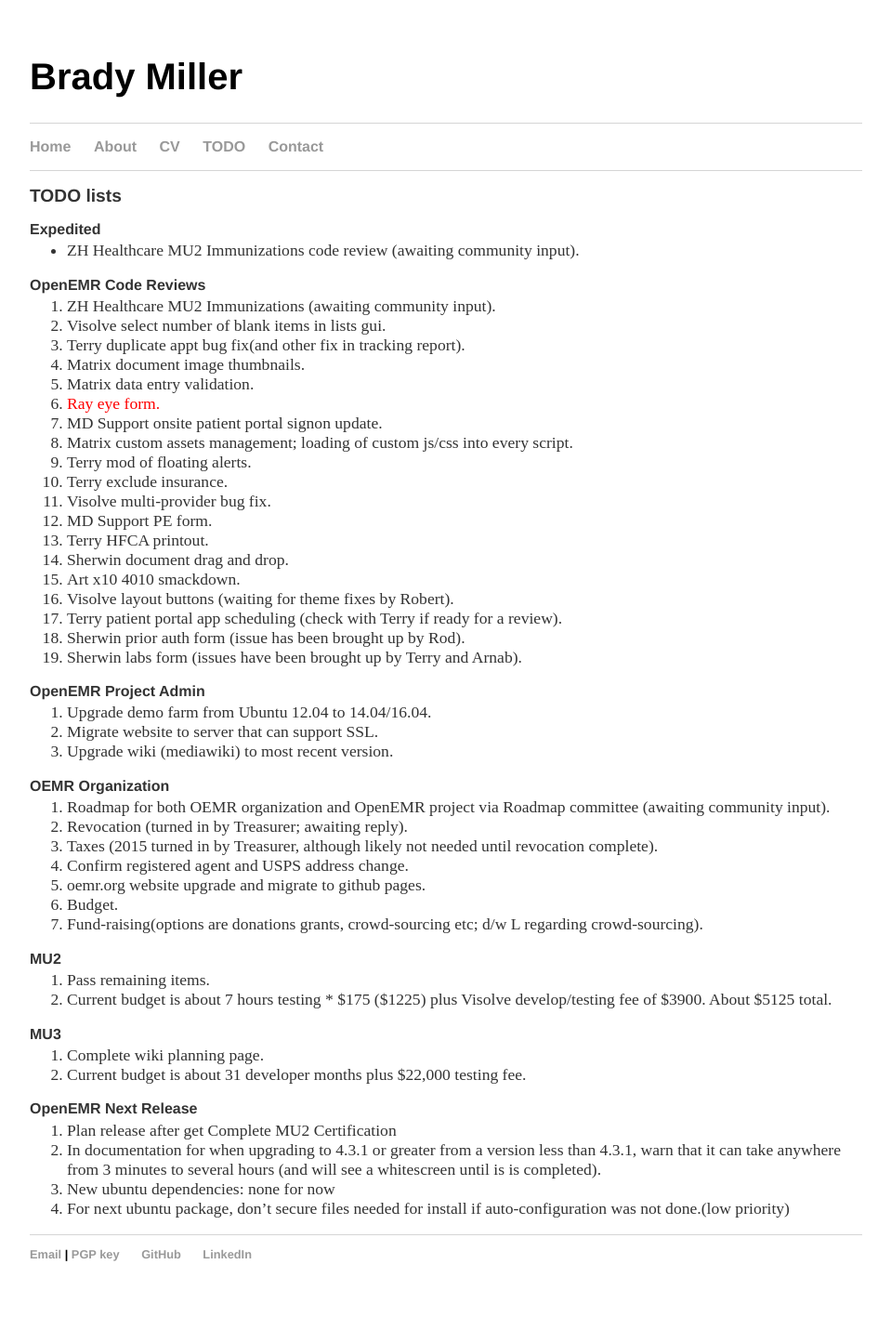
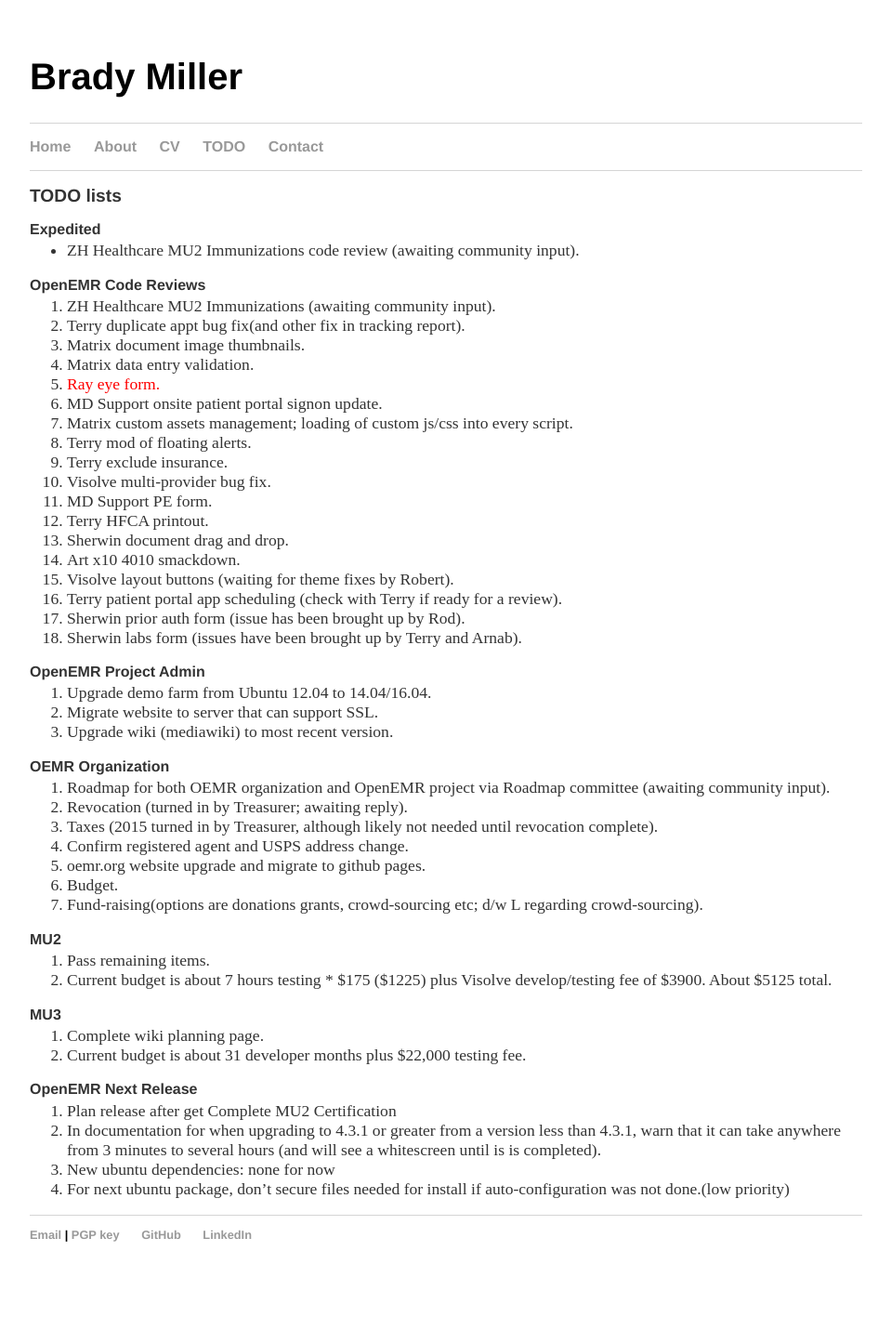
Before and after one commit to bradymiller/bradymiller.github.io, a Jekyll site: the page built from todo/index.md, in a window 1280 px wide. Shown: the whole page at 93% size, without its empty margins (160-1119 px from the left). Built offline with Jekyll 4.4.1, drawn with Linux system fonts in a browser that asks for light colours; after the commit the page ends 1396 px from its top, so only the background shows below that.

Commit message:
Update index.md

```diff
--- a/todo/index.md
+++ b/todo/index.md
@@ -8,7 +8,6 @@
 
 ### OpenEMR Code Reviews
 1. ZH Healthcare MU2 Immunizations (awaiting community input).
-1. Visolve select number of blank items in lists gui.
 1. Terry duplicate appt bug fix(and other fix in tracking report).
 1. Matrix document image thumbnails.
 1. Matrix data entry validation.
```
